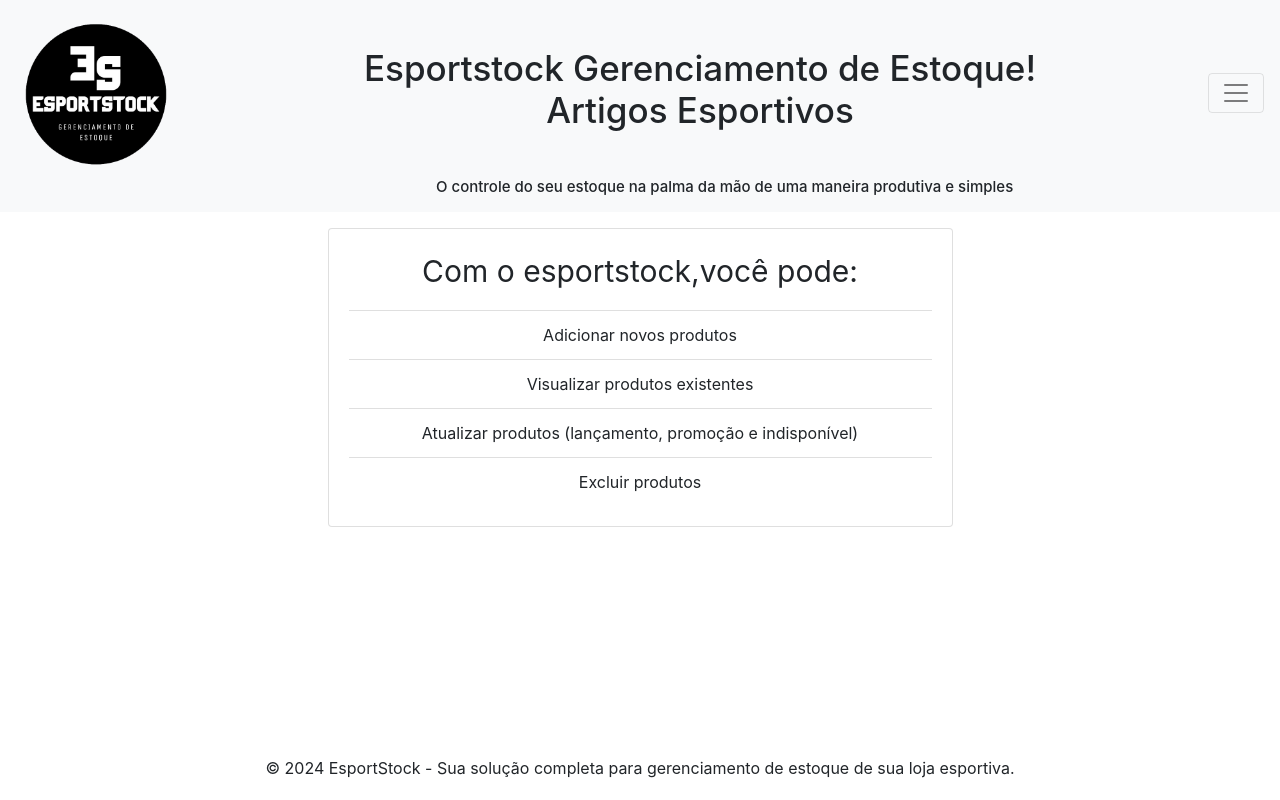
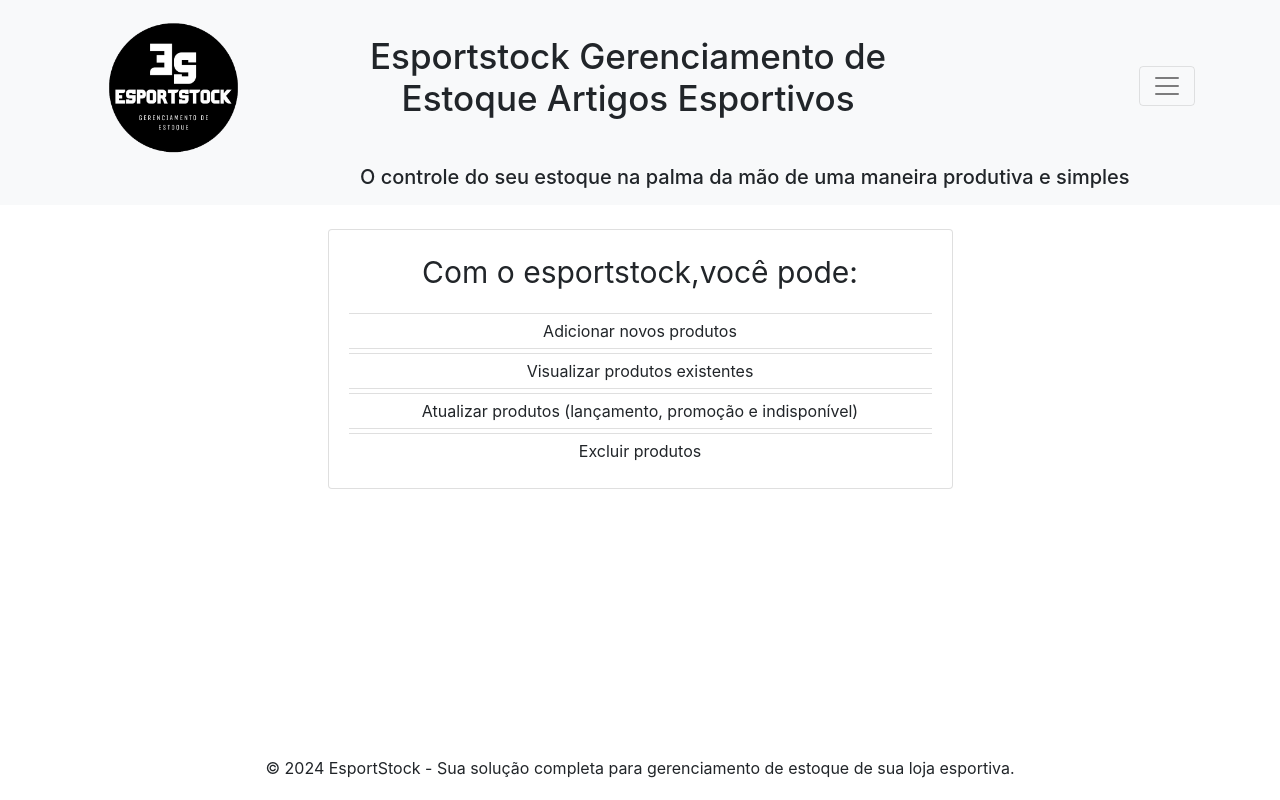
Before and after one commit to Vitoria-SS/Projeto-gerenciamento, an Angular app: page /pagina-inicial in a window 1280 px wide. Built offline with nearby package versions, Linux system fonts and the light colour scheme.

Commit message:
aleteração no layout

```diff
--- a/src/app/componentes/cabecalho/cabecalho.component.css
+++ b/src/app/componentes/cabecalho/cabecalho.component.css
@@ -1,17 +1,30 @@
-a {
-  font-weight: bold;
+.responsivo{
+  font-size: 1.25rem;
 }
-img{
-  width: 160px;
-  height: 160px;
-}
-h1{
-  font-size:35px;
-}
-h3{
-  display: flex;
-  justify-content: center;
-  align-items: center;
- margin-left: 420px;
-  font-size: 15px;
-}
+
+  @media (min-width: 768px) {
+    .responsivo {
+      font-size: 1.5rem;
+    }
+  }
+  @media (min-width: 992px) {
+    .responsivo {
+      font-size: 35px;
+      margin-left: 300px;
+     margin-top: -130px;
+
+    }
+  }
+  @media (min-width: 768px) {
+    .responsivo2 {
+      font-size: 1.5rem;
+    }
+  }
+
+  @media (min-width: 992px) {
+    .responsivo2 {
+      font-size: 20px;
+      margin-left:290px;
+
+    }
+  }
--- a/src/app/componentes/cabecalho/cabecalho.component.html
+++ b/src/app/componentes/cabecalho/cabecalho.component.html
@@ -1,10 +1,10 @@
+<!-- logo-->
 <nav class="navbar navbar navbar-light bg-light">
+    <div class="container">
       <a class="navbar-brand" href="#">
-    <img src="http://localhost:4200/assets/imagem/Logotipo_Esportstock.png" alt="logo">
+        <img src="http://localhost:4200/assets/imagem/Logotipo_Esportstock.png" class="img-fluid col-md-4" alt="logo">
       </a>
-  <h1 class="text-center">
-    Esportstock Gerenciamento de Estoque! <br> Artigos Esportivos
-  </h1>
+      <!--menu sanduiche -->
       <button class="navbar-toggler"
       type="button"
       data-toggle="collapse"
@@ -12,7 +12,7 @@
       <span class="navbar-toggler-icon"></span>
 </button>
 <div class="collapse navbar-collapse" id="navbarNav">
-    <ul class="navbar-nav">
+<ul class="navbar-nav ml-auto">
   <li class="nav-item">
     <a class="nav-link" routerLink="/login/cadastro" routerLinkActive="'active'">Login</a>
   </li>
@@ -24,7 +24,19 @@
   </li>
 </ul>
 </div>
-  <div class=" text-center">
-    <h3>O controle do  seu estoque na palma da  mão de uma maneira produtiva e simples</h3>
 </div>
-</nav>
+<!--cabeçalho em si-->
+  <div class="container">
+    <div class="row justify-content-center">
+      <div class="text-center">
+        <h1 class="responsivo">
+          Esportstock Gerenciamento de <br> Estoque Artigos Esportivos
+        </h1>
+      </div>
+    </div>
+    <div class="row justify-content-center">
+      <div class="text-center">
+          <h3 class="responsivo2"> O controle do seu estoque na palma da mão de uma maneira produtiva e simples</h3>
+        </div>
+    </div>
+  </div>
--- a/src/app/componentes/pagina-inicial/pagina-inicial.component.css
+++ b/src/app/componentes/pagina-inicial/pagina-inicial.component.css
@@ -1,3 +1,7 @@
 p{
     font-size: 30px;
 }
+.list-group-item {
+    margin: 2px 0;
+    padding: 5px 15px;
+}
--- a/src/app/componentes/pagina-inicial/pagina-inicial.component.html
+++ b/src/app/componentes/pagina-inicial/pagina-inicial.component.html
@@ -1,4 +1,4 @@
-<div class="custom-container mt-3">
+<div class="custom-container mt-4">
   <div class="row justify-content-center">
     <div class="col-md-6">
       <div class="card text-center">
--- a/src/app/componentes/visualizar-produtos/visualizar-produtos.component.html
+++ b/src/app/componentes/visualizar-produtos/visualizar-produtos.component.html
@@ -42,32 +42,60 @@
   <div class="modal-dialog">
     <div class="modal-content">
       <div class="modal-header">
-        <h5 class="modal-title"> Adicionar novo produto</h5>
+        <h5 class="modal-title">
+          <ng-container *ngIf="form.value.id > 0; else novaTarefa">
+            Editar tarefa
+          </ng-container>
+          <ng-template #novaTarefa>
+            Adicionar Tarefa
+          </ng-template>
+        </h5>
       </div>
-      <form [formGroup]="form" (ngSubmit)="salvarFormProduto()">
+      <form [formGroup]="form" (ngSubmit)="submitForm()">
         <div class="modal-body">
           <div class="form-row">
             <div class="mb-3 col-md-12">
               <label class="form-label">Nome Produto</label>
               <input type="text" class="form-control" formControlName="nomeproduto">
+            <div class="text-danger" *ngIf="isCampoValido('nomeproduto')">
+              Campo Obrigatório
             </div>
           </div>
 
           <div class="mb-3 col-md-6">
             <label class="form-label">Preço</label>
             <input type="number" min="0" class="form-control" formControlName="precoproduto" oninput="formatDecimal(this)">
+            <div class="text-danger" *ngIf="isCampoValido('precoproduto')">
+              Campo Obrigatório
+            </div>
           </div>
             <div class="mb-3 col-md-6">
               <label class="form-label">Categoria</label>
               <input type="text" class="form-control" formControlName="categoriaproduto">
+              <div class="text-danger" *ngIf="isCampoValido('categoriaproduto')">
+                Campo Obrigatório
+              </div>
             </div>
-          <div class="mb-3 col-md-6">
+          <div class="mb-3 col">
               <label class="form-label">Tamanho</label>
-              <input type="text" class="form-control" formControlName="tamanhoproduto">
-            </div>
+              <select class="form-control" formControlName="tamanhoproduto">
+                <option value="PP">PP</option>
+                <option value="P">P</option>
+                <option value="M">M</option>
+                <option value="G">G</option>
+                <option value="GG">GG</option>
+                <option value="EXG">EXG</option>
+              </select>
+              <div class="text-danger" *ngIf="isCampoValido('tamanhoproduto')">
+                Campo Obrigatório
+              </div>
+          </div>
             <div class="mb-3 col-md-6">
               <label class="form-label">Quantidade Estoque</label>
               <input type="text" class="form-control" formControlName="quantidadeproduto">
+              <div class="text-danger" *ngIf="isCampoValido('quantidadeproduto')">
+                Campo Obrigatório
+              </div>
             </div>
             <div class="md-3 col">
               <label>Status</label>
@@ -76,6 +104,9 @@
                 <option value="PROMOÇÃO">PROMOÇÃO</option>
                 <option value="EM FALTA">EM FALTA </option>
               </select>
+              <div class="text-danger" *ngIf="isCampoValido('statusproduto')">
+                Campo Obrigatório
+              </div>
           </div>
           <div class="mb-12 col-md-12">
             <label class="form-check-label">
@@ -83,6 +114,9 @@
             </label>
             <textarea class="form-control" rows="3"
                       formControlName="descricaoProduto"></textarea>
+                      <div class="text-danger" *ngIf="isCampoValido('descricaoProduto')">
+                        Campo Obrigatório
+                      </div>
           </div>
       </div>
         <div class="modal-footer">
@@ -90,7 +124,37 @@
         (click)="closeModal()">Fechar</button>
         <button class="btn btn-success" type="submit">Salvar</button>
       </div>
+      </div>
       </form>
     </div>
   </div>
 </div>
+
+<!-- MODAL DE VISUALIZAR PRODUTO -->
+<div class="modal fade" id="tarefaModal" tabindex="-1" role="dialog"
+     aria-labelledby="visualizar" aria-hidden="true">
+  <div class="modal-dialog" role="document">
+    <div class="modal-content">
+      <div class="modal-header">
+        <h5 class="modal-title" id="visualizar">Detalhes do Produto</h5>
+        <button class="close" type="button" data-dismiss="modal" arial-label="Close">
+          <span aria-hidden="true">&times;</span>
+        </button>
+      </div>
+      <div class="modal-body">
+        <p> <strong>Nome:</strong>  {{ produtoVisualizar?.nome }} </p>
+        <p> <strong>Preço:</strong>  {{ produtoVisualizar?.preco }} </p>
+        <p> <strong>Categoria:</strong>  {{ produtoVisualizar?.categoria }} </p>
+       <p> <strong>Tamanho:</strong>
+          {{ produtoVisualizar?.tamanho}} </p>
+      <p> <strong>Quantidade em Estoque:</strong>
+          {{ produtoVisualizar?.quantidadeproduto}} </p>
+          <p> <strong>Status:</strong>  {{ produtoVisualizar?.statusproduto}} </p>
+          <p> <strong>Descrição</strong>  {{ produtoVisualizar?.descricao }} </p>
+      </div>
+      <div class="modal-footer">
+        <button type="button" class="btn btn-secondary" data-dismiss="modal">Fechar</button>
+      </div>
+    </div>
+  </div>
+</div>
```
Lines whose indentation alone changed are shown as unchanged.
